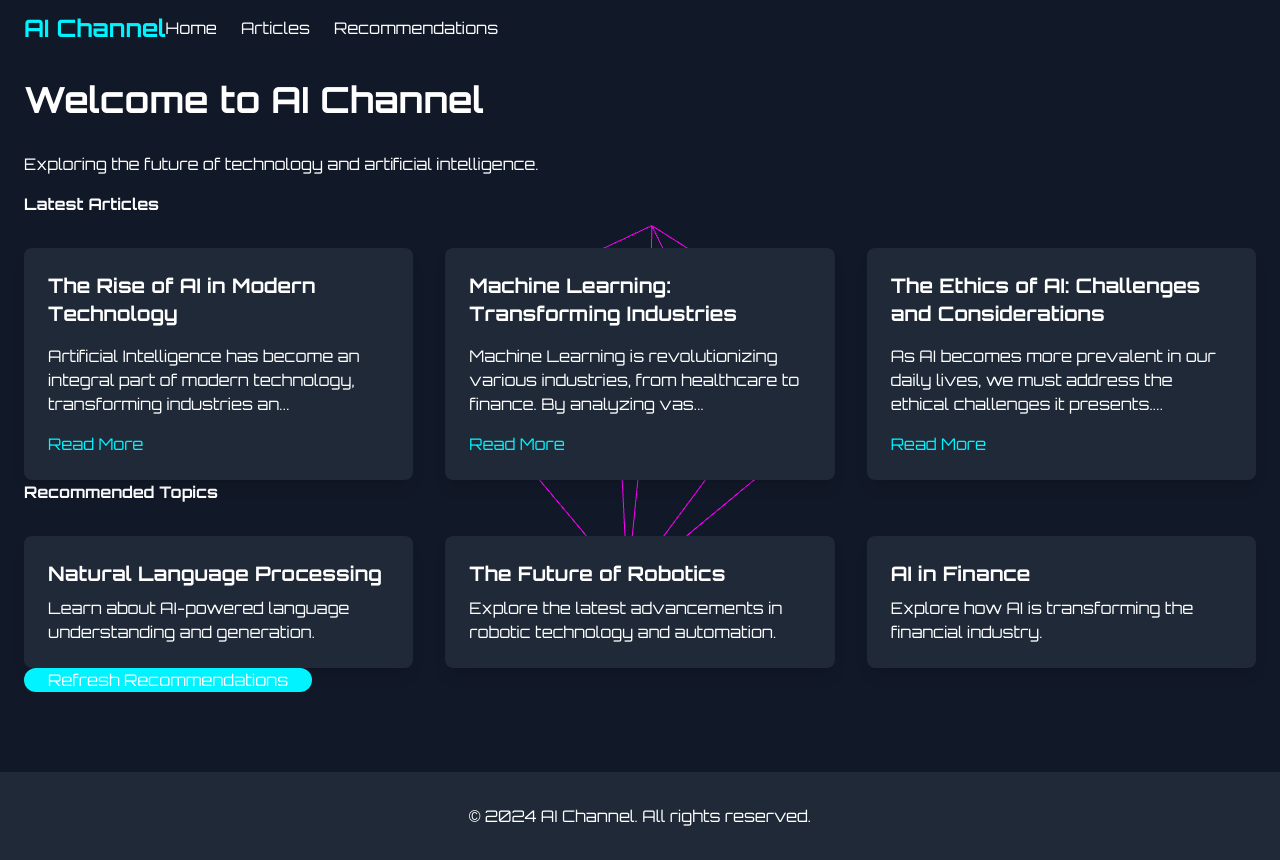
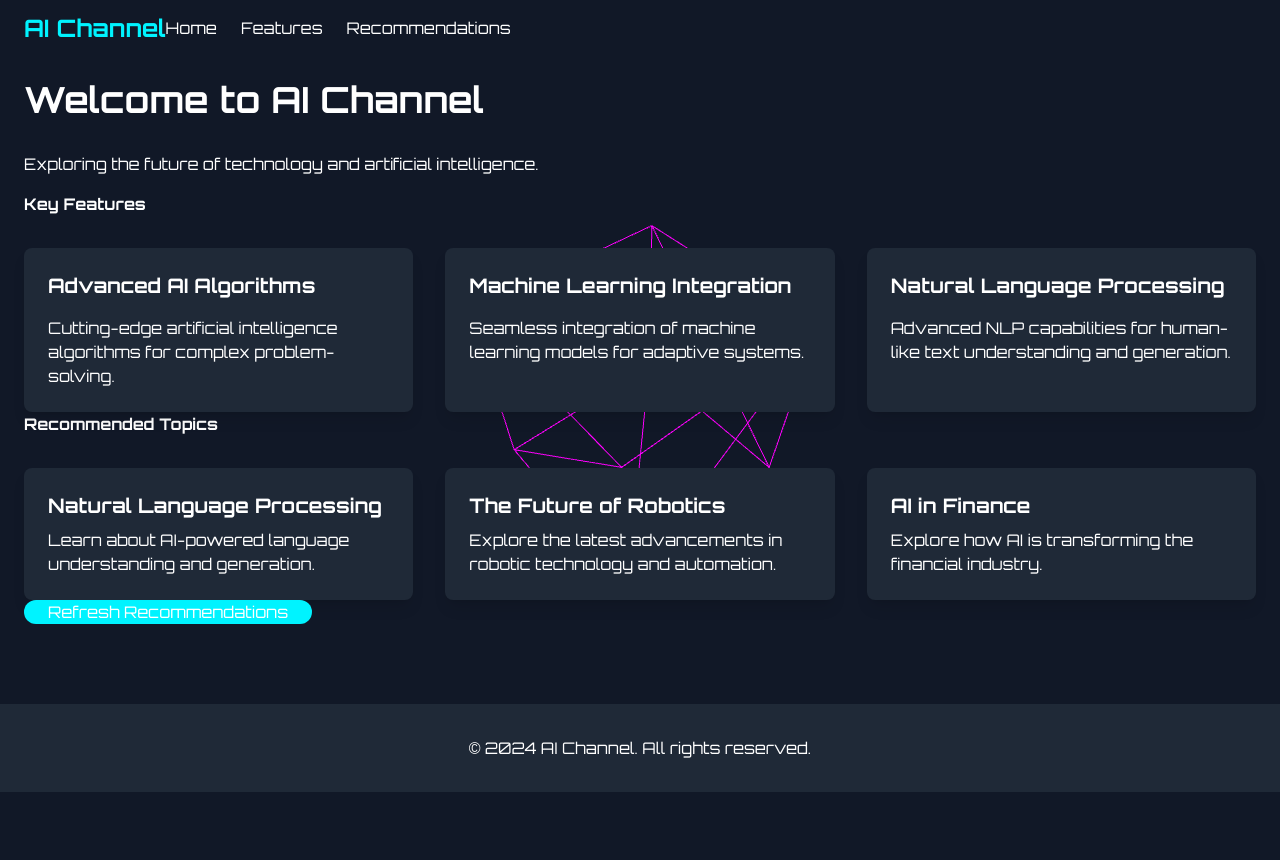
Before and after one commit to raulisai/Neobyte, a Flask app: page / in a window 1280 px wide. After the commit the page ends 792 px from the top, so only its background shows below. Run offline with Flask 3, Linux system fonts and the light colour scheme; some libraries are stand-ins or nearby versions.

Commit message:
Agent query: Please check if the website is loading correctly. Are the navbar, hero section, features section, and recommendations section visible? Is the 3D cube visible in the hero section? Are the parallax scrolling effects working?

```diff
--- a/main.py
+++ b/main.py
@@ -1,4 +1,4 @@
-from flask import Flask, render_template, jsonify, send_from_directory, abort
+from flask import Flask, render_template, jsonify, send_from_directory
 import random
 import os
 
@@ -13,33 +13,9 @@ recommendations = [
     {"title": "AI Ethics", "description": "Explore the ethical considerations surrounding artificial intelligence."}
 ]
 
-articles = [
-    {
-        "id": 1,
-        "title": "The Rise of AI in Modern Technology",
-        "content": "Artificial Intelligence has become an integral part of modern technology, transforming industries and revolutionizing the way we live and work. From smart assistants to self-driving cars, AI is pushing the boundaries of what's possible and opening up new frontiers in innovation.",
-        "author": "John Doe",
-        "date": "2024-09-20"
-    },
-    {
-        "id": 2,
-        "title": "Machine Learning: Transforming Industries",
-        "content": "Machine Learning is revolutionizing various industries, from healthcare to finance. By analyzing vast amounts of data and identifying patterns, ML algorithms are helping businesses make more informed decisions, predict trends, and automate complex processes.",
-        "author": "Jane Smith",
-        "date": "2024-09-22"
-    },
-    {
-        "id": 3,
-        "title": "The Ethics of AI: Challenges and Considerations",
-        "content": "As AI becomes more prevalent in our daily lives, we must address the ethical challenges it presents. From privacy concerns to algorithmic bias, the development and deployment of AI systems raise important questions about fairness, transparency, and accountability.",
-        "author": "Alex Johnson",
-        "date": "2024-09-24"
-    }
-]
-
 @app.route("/")
 def index():
-    return render_template("index.html", articles=articles[:3])
+    return render_template("index.html")
 
 @app.route("/api/recommendations")
 def get_recommendations():
@@ -50,18 +26,6 @@ def get_recommendations():
 def serve_node_modules(filename):
     return send_from_directory(os.path.join(app.root_path, 'node_modules'), filename)
 
-@app.route('/articles')
-def articles_page():
-    return render_template("articles.html", articles=articles)
-
-@app.route('/article/<int:article_id>')
-def article_detail(article_id):
-    article = next((article for article in articles if article['id'] == article_id), None)
-    if article:
-        return render_template("article_detail.html", article=article)
-    else:
-        abort(404)
-
 @app.route('/static/css/tailwind.output.css')
 def serve_tailwind_css():
     return send_from_directory(os.path.join(app.root_path, 'static', 'css'), 'tailwind.output.css')
--- a/static/css/styles.css
+++ b/static/css/styles.css
@@ -56,13 +56,3 @@ body {
     height: 100%;
     z-index: -1;
 }
-
-.light-mode {
-    background-color: var(--light-bg);
-    color: var(--light-text);
-}
-
-.dark-mode {
-    background-color: var(--dark-blue);
-    color: var(--dark-text);
-}
--- a/static/js/main.js
+++ b/static/js/main.js
@@ -57,21 +57,6 @@ document.addEventListener('DOMContentLoaded', () => {
         });
     });
 
-    // AI robot parallax effect
-    const aiRobot = document.getElementById('ai-robot');
-    if (aiRobot) {
-        gsap.to(aiRobot, {
-            y: -100,
-            ease: 'none',
-            scrollTrigger: {
-                trigger: '#hero',
-                start: 'top top',
-                end: 'bottom top',
-                scrub: 2
-            }
-        });
-    }
-
     // Hero section content animations
     const heroSection = document.getElementById('hero');
     if (heroSection) {
@@ -89,20 +74,20 @@ document.addEventListener('DOMContentLoaded', () => {
             .from('#hero p', { opacity: 0, y: 50, duration: 0.5 }, '-=0.3');
     }
 
-    // Articles section animations with parallax
-    gsap.from('.article-card', {
+    // Features section animations
+    gsap.from('.feature-card', {
         opacity: 0,
         y: 50,
         stagger: 0.2,
         scrollTrigger: {
-            trigger: '#articles',
+            trigger: '#features',
             start: 'top center+=100',
             end: 'center center',
             scrub: 1
         }
     });
 
-    // Recommendations section animations with parallax
+    // Recommendations section animations
     gsap.from('.recommendation-card', {
         opacity: 0,
         x: -50,
--- a/templates/index.html
+++ b/templates/index.html
@@ -17,7 +17,7 @@
                 <a href="#" class="text-2xl font-bold text-neon-blue">AI Channel</a>
                 <ul class="flex space-x-6">
                     <li><a href="#" class="hover:text-neon-blue transition-colors">Home</a></li>
-                    <li><a href="#articles" class="hover:text-neon-blue transition-colors">Articles</a></li>
+                    <li><a href="#features" class="hover:text-neon-blue transition-colors">Features</a></li>
                     <li><a href="#recommendations" class="hover:text-neon-blue transition-colors">Recommendations</a></li>
                 </ul>
             </div>
@@ -31,16 +31,21 @@
             <div id="three-container"></div>
         </section>
 
-        <section id="articles" class="mb-20">
-            <h2 class="text-3xl font-bold mb-8">Latest Articles</h2>
+        <section id="features" class="mb-20">
+            <h2 class="text-3xl font-bold mb-8">Key Features</h2>
             <div class="grid grid-cols-1 md:grid-cols-2 lg:grid-cols-3 gap-8">
-                {% for article in articles %}
-                <div class="article-card bg-gray-800 p-6 rounded-lg shadow-lg">
-                    <h3 class="text-xl font-semibold mb-4">{{ article.title }}</h3>
-                    <p class="mb-4">{{ article.content[:100] }}...</p>
-                    <a href="{{ url_for('article_detail', article_id=article.id) }}" class="text-neon-blue hover:text-neon-green transition-colors">Read More</a>
+                <div class="feature-card bg-gray-800 p-6 rounded-lg shadow-lg">
+                    <h3 class="text-xl font-semibold mb-4">Advanced AI Algorithms</h3>
+                    <p>Cutting-edge artificial intelligence algorithms for complex problem-solving.</p>
                 </div>
-                {% endfor %}
+                <div class="feature-card bg-gray-800 p-6 rounded-lg shadow-lg">
+                    <h3 class="text-xl font-semibold mb-4">Machine Learning Integration</h3>
+                    <p>Seamless integration of machine learning models for adaptive systems.</p>
+                </div>
+                <div class="feature-card bg-gray-800 p-6 rounded-lg shadow-lg">
+                    <h3 class="text-xl font-semibold mb-4">Natural Language Processing</h3>
+                    <p>Advanced NLP capabilities for human-like text understanding and generation.</p>
+                </div>
             </div>
         </section>
 
```
